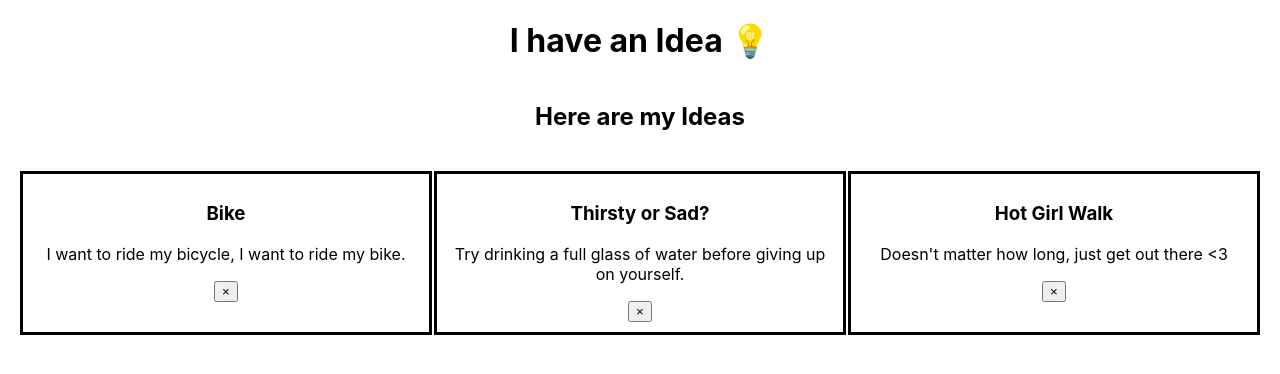
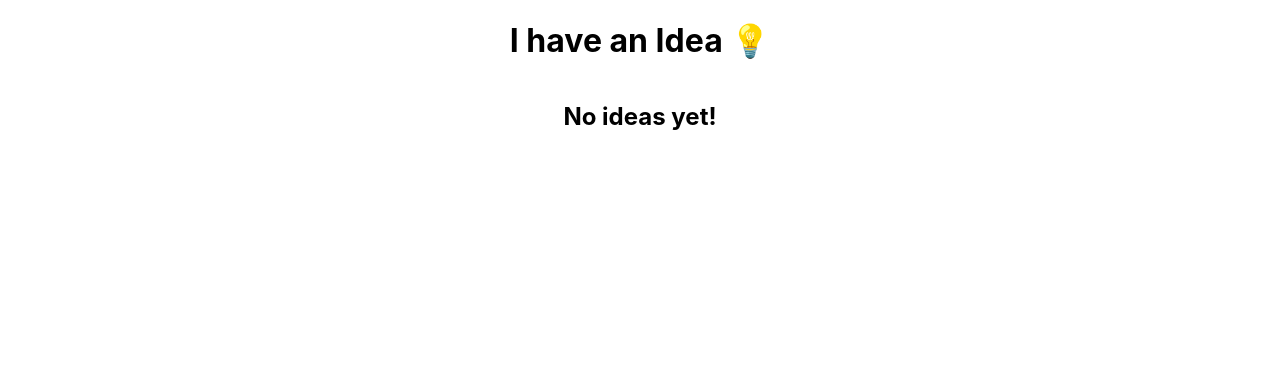
Before and after one commit to chrissycooper/IdeaBox, a React (Create React App) app: page / in a window 1280 px wide. Shown: the top 374 px of the page. Built offline with nearby package versions, Linux system fonts and the light colour scheme.

Commit message:
Add error handling in case of no ideas

```diff
--- a/src/components/App/App.js
+++ b/src/components/App/App.js
@@ -2,15 +2,15 @@ import React, { useState } from "react";
 import "./App.css";
 import Ideas from "../Ideas/Ideas";
 
+//sample data
+// {id: 1, title: "Bike", desc: "I want to ride my bicycle, I want to ride my bike."},
+// {id: 2, title: "Thirsty or Sad?", desc: "Try drinking a full glass of water before giving up on yourself."},
+// {id: 3, title: "Hot Girl Walk", desc: "Doesn't matter how long, just get out there <3"}
+
 const App = () => {
-  const [ideas, setIdeas] = useState([
-    {id: 1, title: "Bike", desc: "I want to ride my bicycle, I want to ride my bike."},
-    {id: 2, title: "Thirsty or Sad?", desc: "Try drinking a full glass of water before giving up on yourself."},
-    {id: 3, title: "Hot Girl Walk", desc: "Doesn't matter how long, just get out there <3"}
-  ])
+  const [ideas, setIdeas] = useState([])
 
   const deleteIdea = (id) => {
-
     const filteredIdeas = ideas.filter(idea => {
       return idea.id !== id
     })
@@ -21,7 +21,11 @@ const App = () => {
     return (
       <div className="app-container">
         <h1>I have an Idea 💡</h1>
+       { ideas[0] ?
         <Ideas ideas={ideas} deleteIdea={deleteIdea}/>
+        :
+        <h2>No ideas yet!</h2>
+      }
       </div>
     )
 }
```
